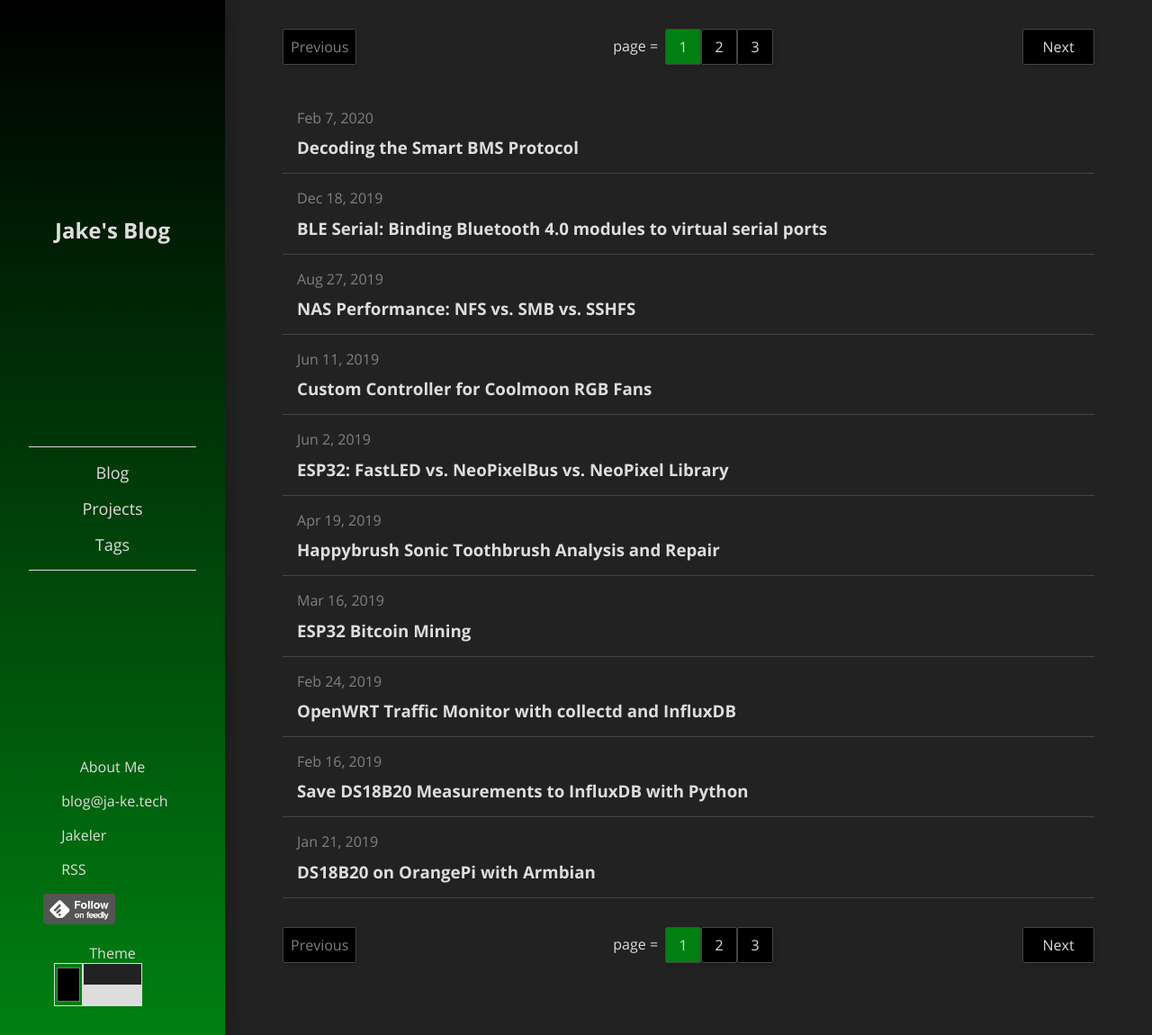
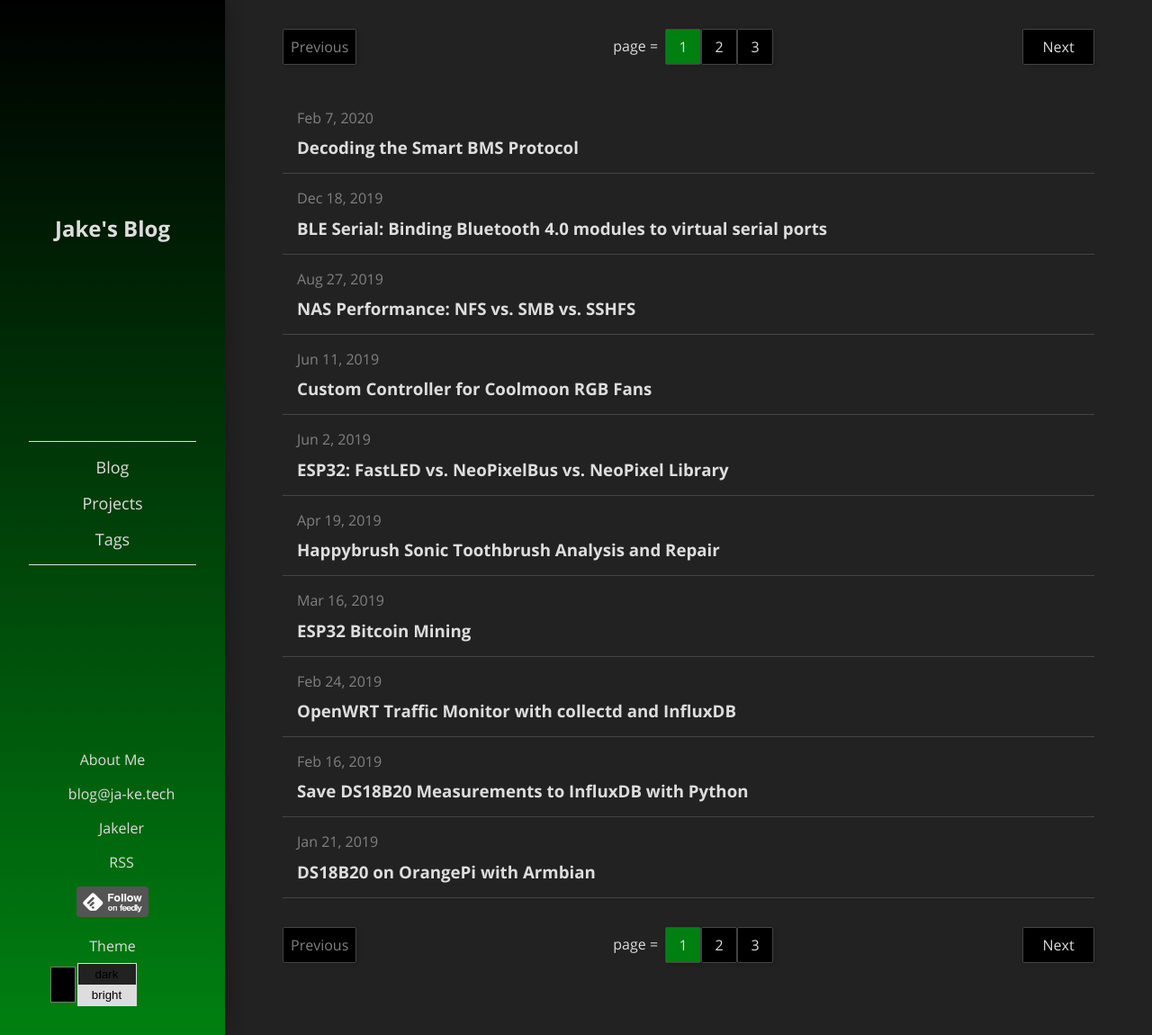
Before and after one commit to Jakeler/Jakeler.github.io, a Jekyll site: the page built from index.html, in a window 1280 px wide and 1150 px high. Shown: the whole window at 90% size. Built offline with Jekyll 4.4.1, drawn with Linux system fonts in a browser that asks for light colours; the list of posts is cut into pages by our own code.

Commit message:
Fix theme seelctor margins

```diff
--- a/_includes/navigation.html
+++ b/_includes/navigation.html
@@ -44,12 +44,13 @@
                 <a href="/about/">About Me</a>
                 {%- include social.html -%}
             </div>
-            <div class="theme">
+            <section class="theme">
                 <header>Theme</header>
+                <div class="theme-selector">
                     <input class="accent" type="color">
                     <div class="themes">
-                    <button class="dark">
-                    <button class="bright">
+                        <button class="dark">dark</button>
+                        <button class="bright">bright</button>
                     </div>
                     <button class="reset">
                         <svg>
@@ -58,5 +59,6 @@
                     </button>
                 </div>
             </section>
+        </section>
     </nav>
 </div>
--- a/_sass/nav-content.scss
+++ b/_sass/nav-content.scss
@@ -53,10 +53,10 @@
 .social {
     margin: auto;
     list-style-type: none;
-    text-align: left;
+    // text-align: left;
 
     li {
-      margin: 1em;
+      margin: 1em 0;
     }
 
     img#feedlyFollow {
@@ -65,7 +65,9 @@
     }
 }
 
-.theme {
+div.theme-selector {
+  margin-top: 0.5em;
+
   input.accent, button {
     border: 0;
     background: unset;
@@ -74,7 +76,7 @@
   }
 
   button.reset {
-    padding: 0.55em;
+    padding: 1em;
   }
 
   input.accent {
```
Lines whose indentation alone changed are shown as unchanged.
